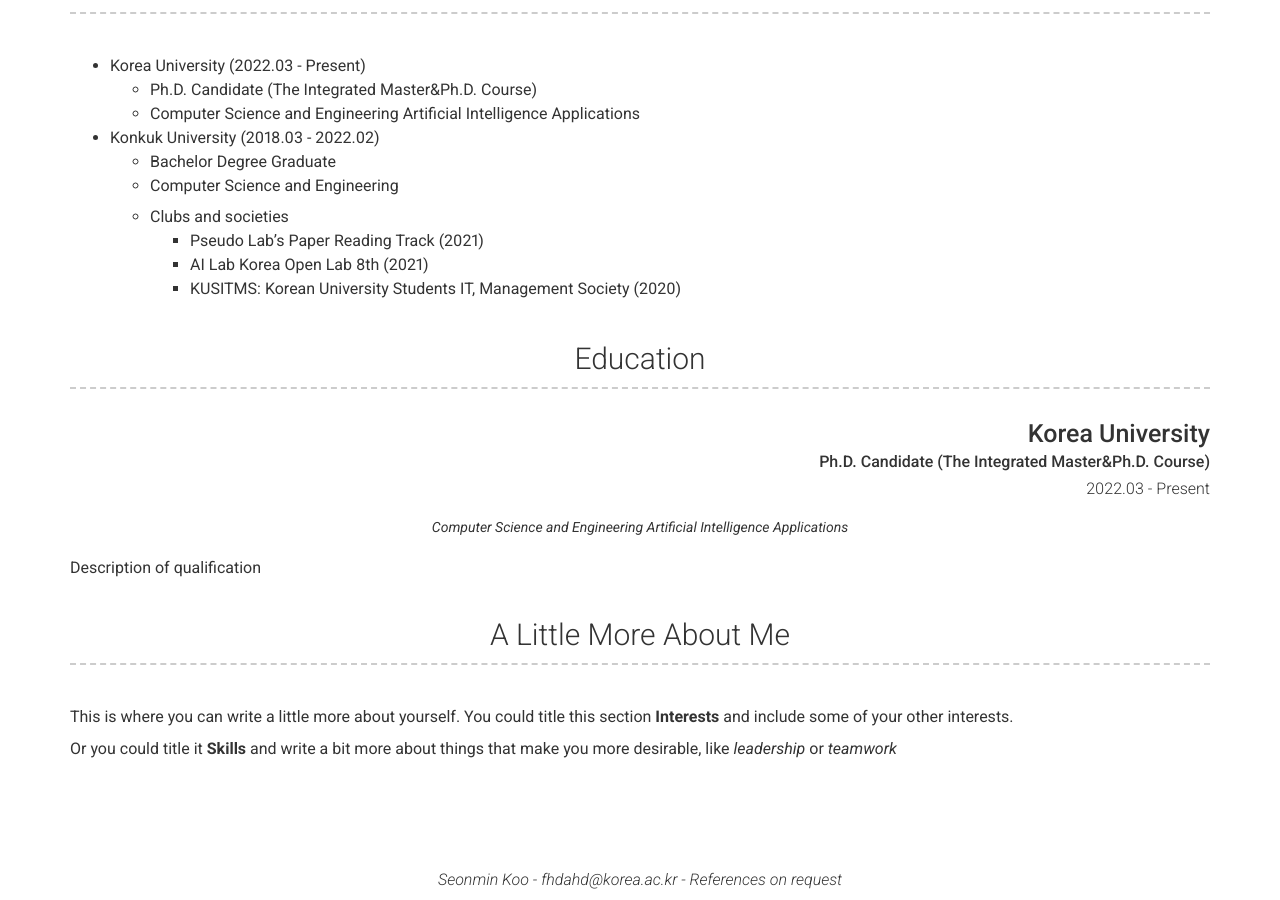
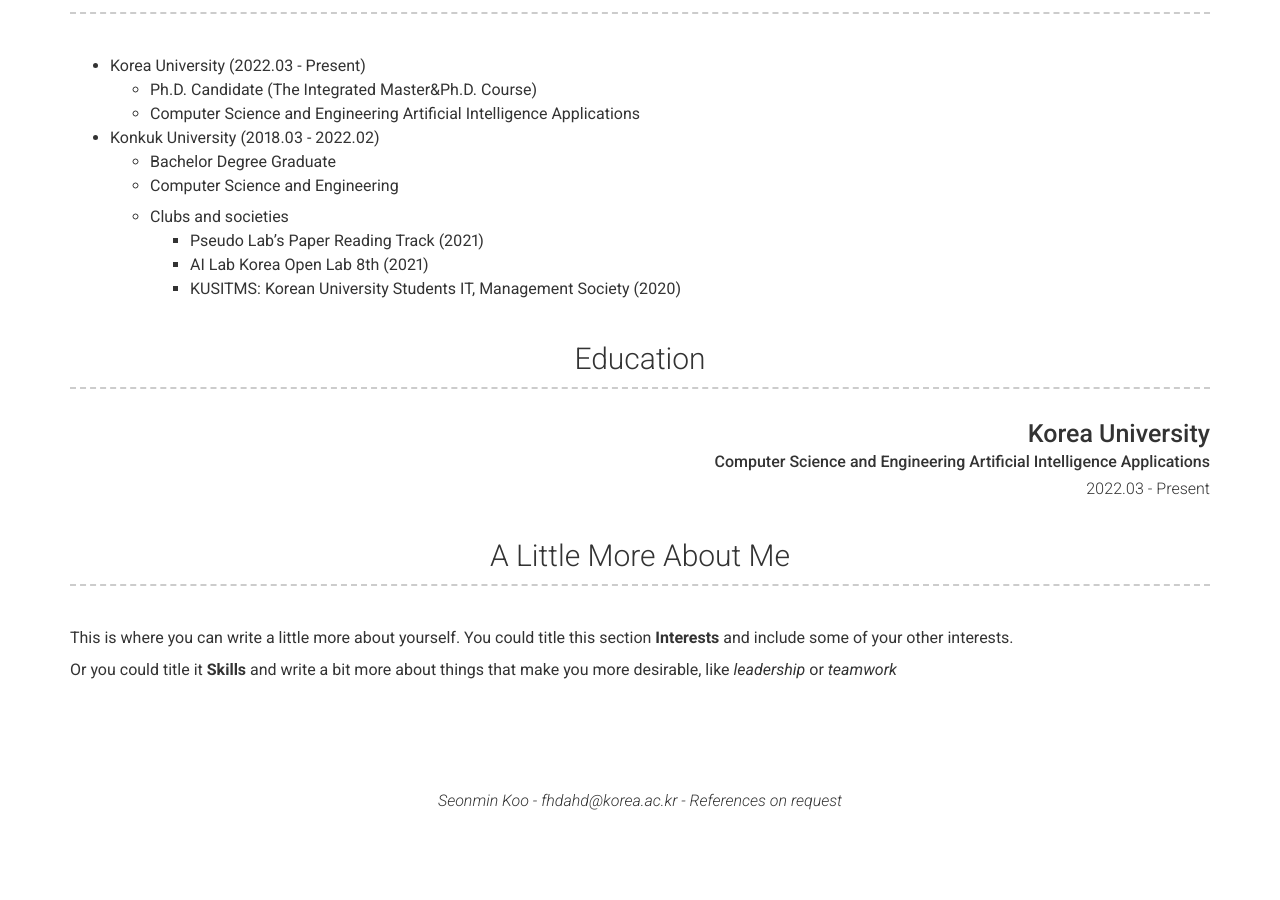
Before and after one commit to seonminkoo/seonminkoo.github.io, a Jekyll site: the page built from index.md, in a window 1280 px wide and 900 px high, scrolled down 1059 px. Built offline with Jekyll 4.4.1, drawn with Linux system fonts in a browser that asks for light colours; nearby versions of some CDN libraries; after the commit the page ends 1880 px from its top, so only the background shows below that.

Commit message:
Update _config.yml

```diff
--- a/_config.yml
+++ b/_config.yml
@@ -94,12 +94,8 @@ content:
       - layout: top-right
         title: Korea University
         sub_title: Ph.D. Candidate (The Integrated Master&Ph.D. Course)
+        sub_title: Computer Science and Engineering Artificial Intelligence Applications
         caption: 2022.03 - Present
-        quote: >
-          Computer Science and Engineering Artificial Intelligence Applications
-        description: | # this will include new lines to allow paragraphs
-          Description of qualification
-
 
 
   # - title: Projects # Title for the section
```
